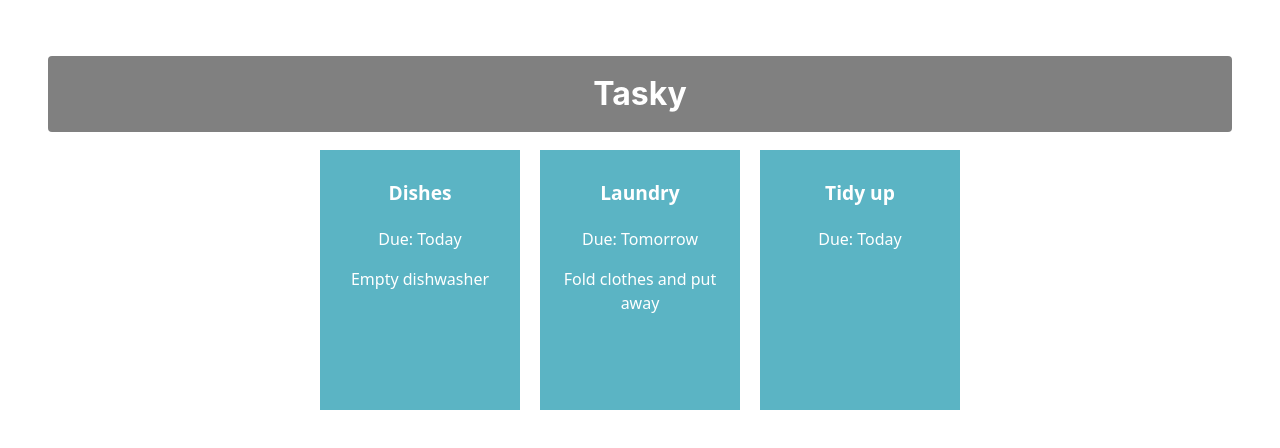
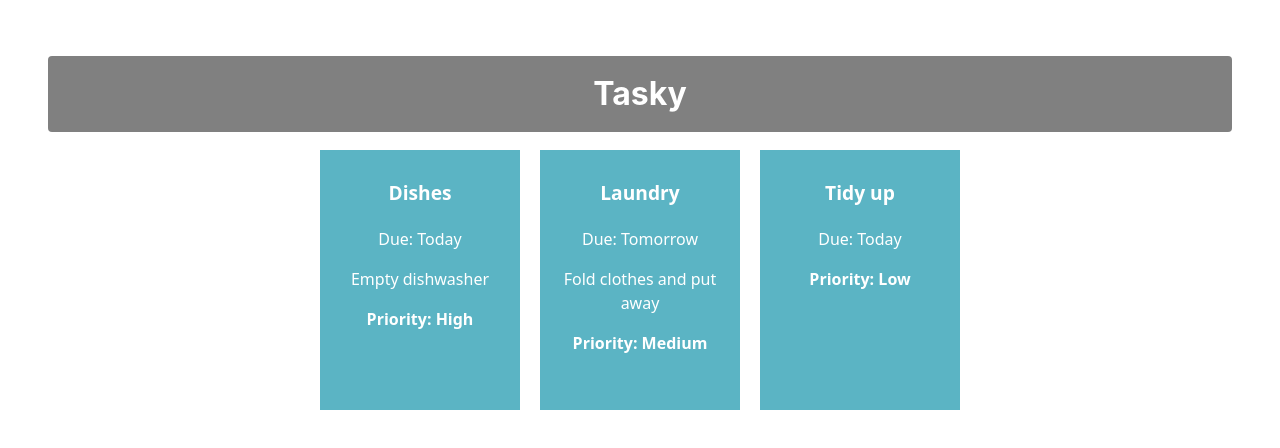
Before and after one commit to bugintheruins/react-basics-labs, a React (Vite) app in the folder tasky/: page / in a window 1280 px wide. Shown: the top 448 px of the page. Built offline with nearby package versions, Linux system fonts and the light colour scheme.

Commit message:
Tasky Lab 2a - Exercise done

```diff
--- a/tasky/src/App.jsx
+++ b/tasky/src/App.jsx
@@ -8,9 +8,9 @@
 
   const [ taskState, setTaskState ] = useState({
     tasks: [
-      { id: 1, title:"Dishes", description: "Empty dishwasher", deadline: "Today" },
-      { id: 2, title: "Laundry", description: "Fold clothes and put away", deadline: "Tomorrow" },
-      { id: 3, title: "Tidy up", deadline: "Today" }
+      { id: 1, title:"Dishes", description: "Empty dishwasher", deadline: "Today", priority: "High" },
+      { id: 2, title: "Laundry", description: "Fold clothes and put away", deadline: "Tomorrow", priority: "Medium" },
+      { id: 3, title: "Tidy up", deadline: "Today", priority: "Low" }
     ]
   });
 
@@ -23,6 +23,7 @@
       title={task.title}
       description={task.description}
       deadline={task.deadline}
+      priority={task.priority}
       key={task.id}
     />
   ))}
--- a/tasky/src/components/Task.jsx
+++ b/tasky/src/components/Task.jsx
@@ -5,6 +5,7 @@
             <p className="title">{props.title}</p>
             <p>Due: {props.deadline}</p>
             <p>{props.description}</p>
+            <p style={{ fontWeight: 'bold' }}>Priority: {props.priority}</p>
         </div>
     )
 
```
